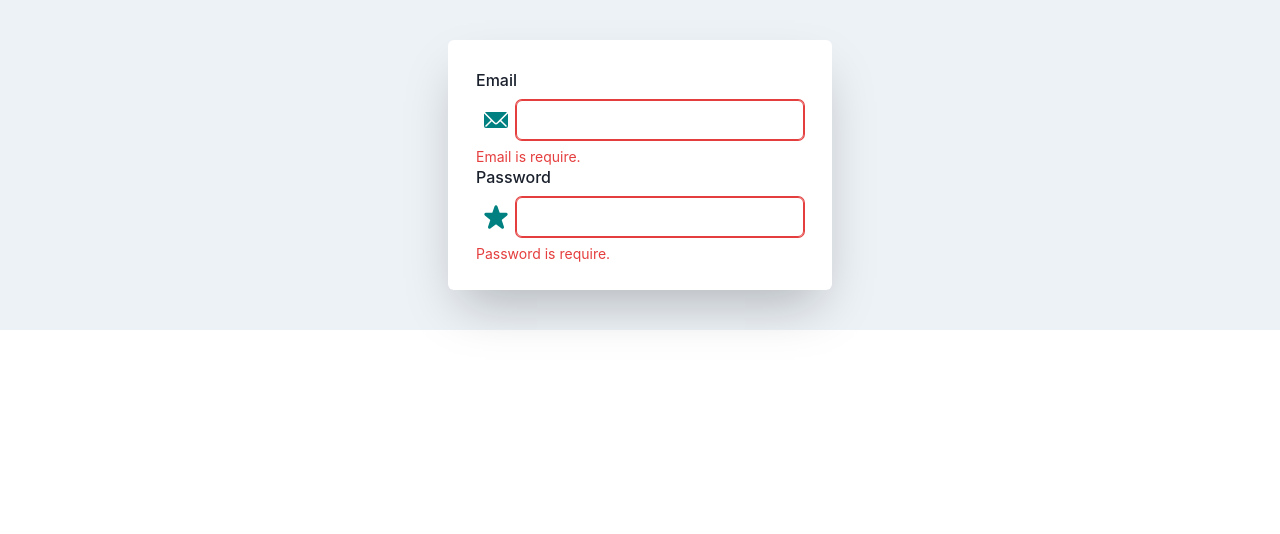
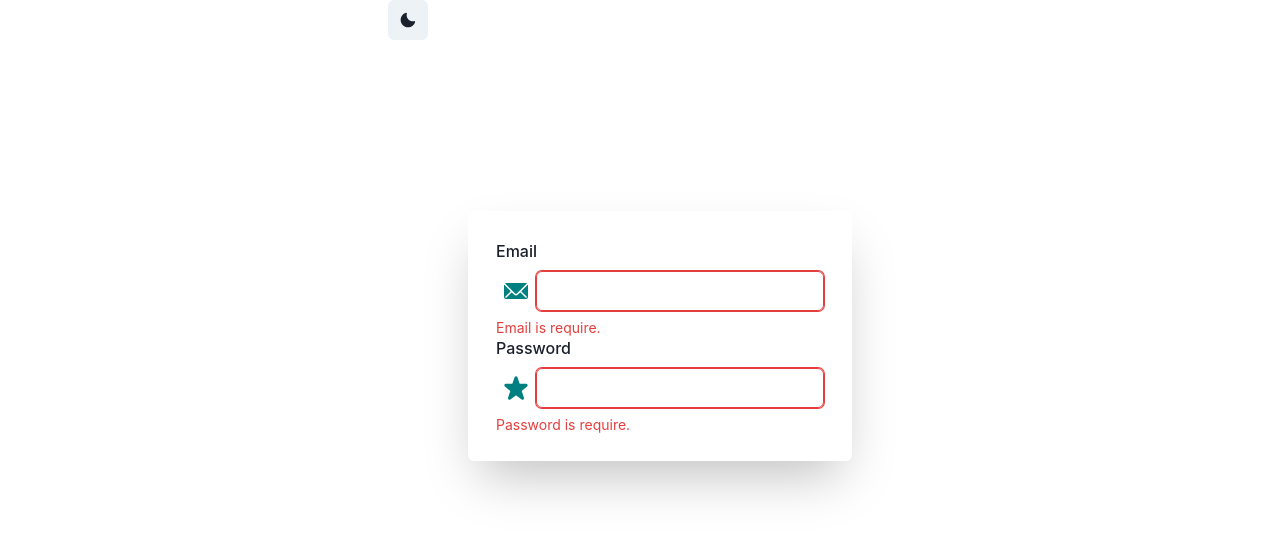
Before and after one commit to Andreyrvs/Vite-React-Chakra-UI, a React (Vite) app: page / in a window 1280 px wide. Shown: the top 534 px of the page. Built offline with nearby package versions, Linux system fonts and the light colour scheme.

Commit message:
chore: (App) - move o botao que troca o tema para o App.jsx

```diff
--- a/src/App.jsx
+++ b/src/App.jsx
@@ -1,13 +1,17 @@
 // import { useState } from 'react'
 import React from 'react';
-import { Box } from '@chakra-ui/react';
+import { Box, Flex } from '@chakra-ui/react';
 import Form from './components/Form';
+import ToggleButton from './components/ToggleButton';
 
 function App() {
   return (
-    <Box bgColor="gray.100" w="full" h="full">
+    <Flex justifyContent="center" alignItems="center" h="2xl">
+      <Box alignSelf="flex-start">
+        <ToggleButton />
+      </Box>
       <Form />
-    </Box>
+    </Flex>
   );
 }
 
```
